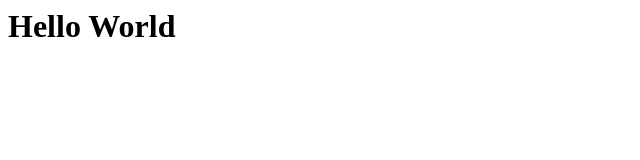
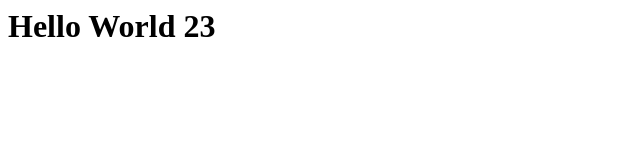
Before and after one commit to bhaarora/my-html-page, a website: page index.html in a window 1280 px wide. Shown: the full height of the page, 0-640 px from the left. Drawn offline with Linux system fonts and the light colour scheme.

Commit message:
Update title and heading to 'Hello World 23'Tst comut

```diff
--- a/index.html
+++ b/index.html
@@ -5,10 +5,10 @@
 <body>
   <html>
 <head>
-  <title>Hello World</title>
+  <title>Hello World 23</title>
 </head>
 <body>
-  <h1>Hello World</h1>
+  <h1>Hello World 23</h1>
 </body>
 </html>
 </body>
```
